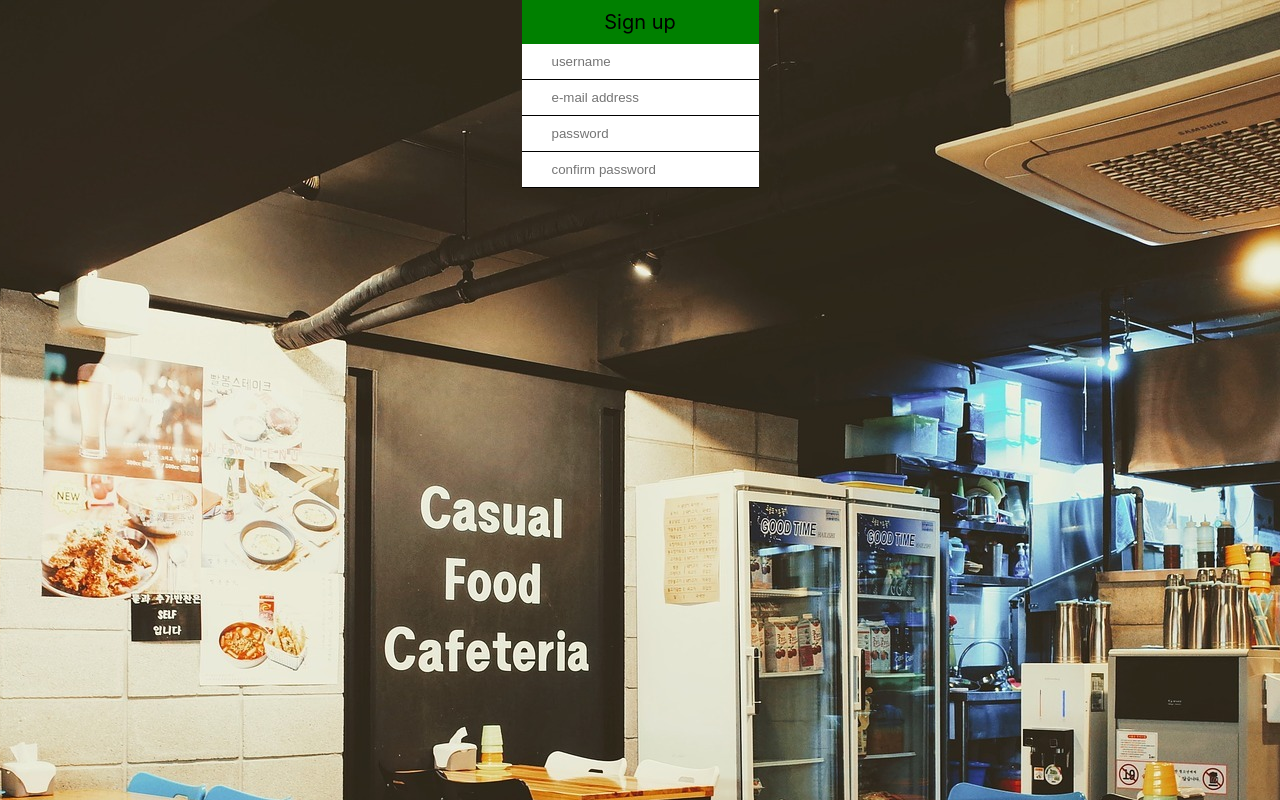
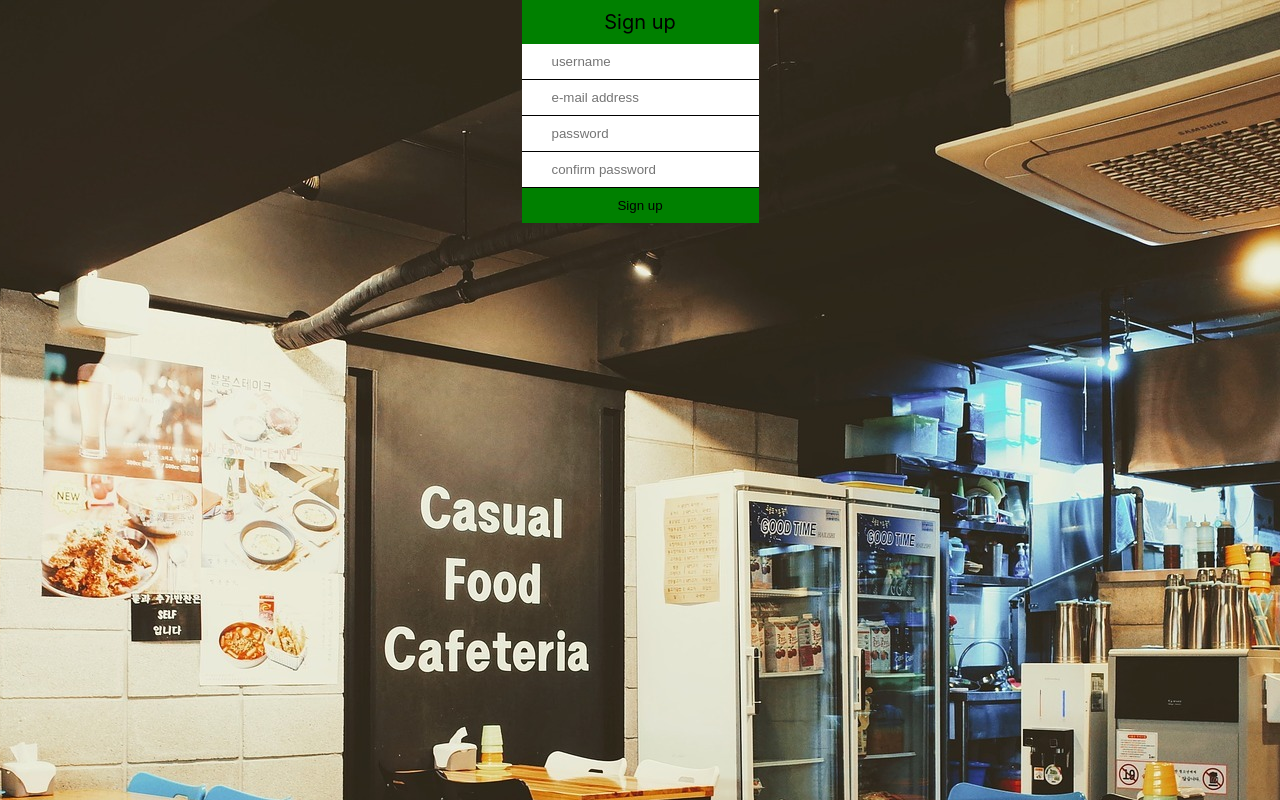
Before and after one commit to Paula066/project-wsei, a React (Create React App) app: page / in a window 1280 px wide. Built offline with nearby package versions, Linux system fonts and the light colour scheme.

Commit message:
login box added

```diff
--- a/src/App.js
+++ b/src/App.js
@@ -77,6 +77,7 @@ class LoginMenu extends Component {
                     <input placeholder="e-mail address"/>
                     <input placeholder="password"/>
                     <input placeholder="confirm password"/>
+                    <button>Sign up</button>
                 </form>
             </div>
         )
--- a/src/App.scss
+++ b/src/App.scss
@@ -101,6 +101,13 @@ form {
     font-size: 20px;
   }
 
+  button {
+    background: green;
+    border: none;
+    padding: 10px 30px;
+    cursor: pointer;
+  }
+
   input {
     padding: 10px 30px;
     background: white;
```
